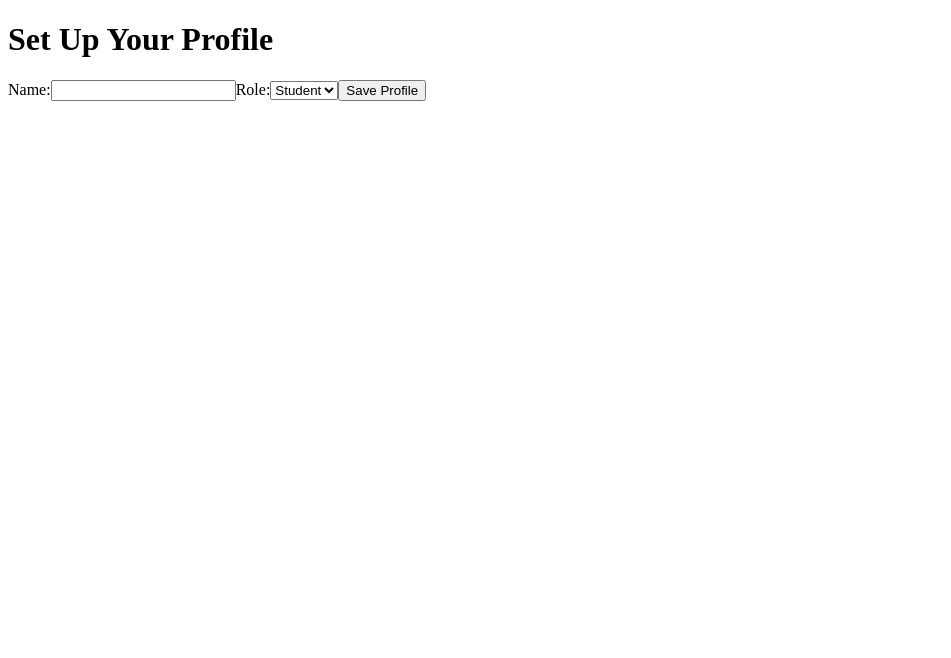
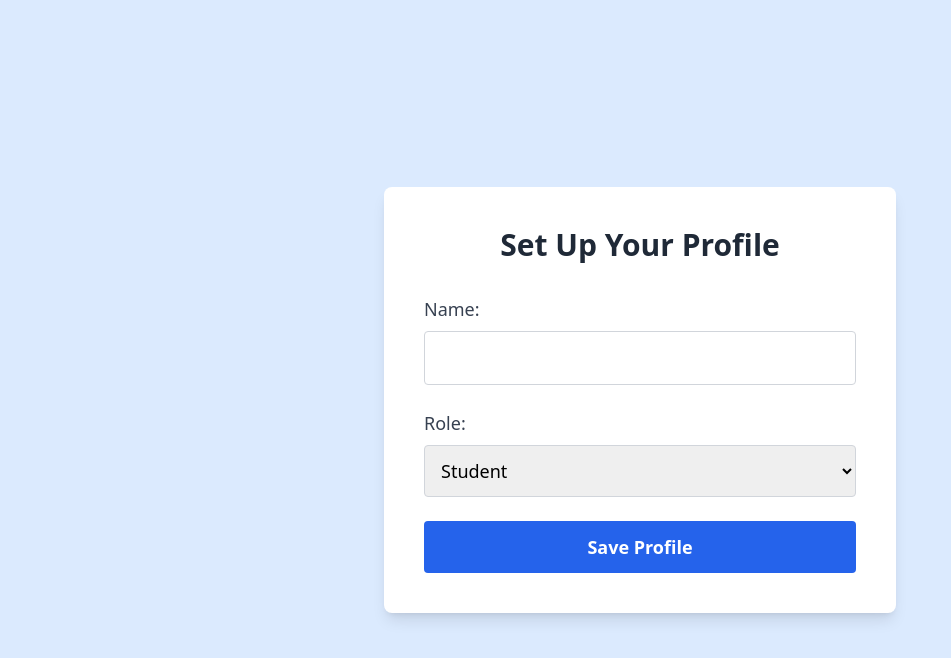
Before and after one commit to kobeit2003/Hack.NC, a React (Create React App) app: page /profile-setup in a window 1280 px wide. Shown: the top 658 px of the page, without its empty margins (0-951 px from the left). Built offline with nearby package versions, Linux system fonts and the light colour scheme; no server answers; the database is empty; sample sign-in values are in the browser's storage.

Commit message:
styling of profile setup

```diff
--- a/package.json
+++ b/package.json
@@ -30,5 +30,10 @@
       "last 1 firefox version",
       "last 1 safari version"
     ]
+  },
+  "devDependencies": {
+    "autoprefixer": "^10.4.20",
+    "postcss": "^8.4.47",
+    "tailwindcss": "^3.4.14"
   }
 }
--- /dev/null
+++ b/postcss.config.js
@@ -0,0 +1,6 @@
+module.exports = {
+    plugins: {
+      tailwindcss: {},
+      autoprefixer: {},
+    },
+  };
--- a/src/index.js
+++ b/src/index.js
@@ -2,6 +2,7 @@ import React from 'react';
 import ReactDOM from 'react-dom/client'; // Use 'react-dom/client' for React 18
 import App from './App';
 import AuthProvider from './contexts/AuthContext';
+import './styles.css';
 
 const rootElement = document.getElementById('root');
 if (rootElement) {
--- a/src/pages/ProfileSetup.js
+++ b/src/pages/ProfileSetup.js
@@ -50,66 +50,82 @@ const ProfileSetup = ({ onRoleUpdate }) => {
   };
 
   return (
-    <div>
-      <h1>Set Up Your Profile</h1>
-      <form onSubmit={handleSubmit}>
-        <label>
-          Name:
+    <div className="flex justify-center items-center min-h-screen bg-blue-100">
+      <div className="w-full max-w-lg bg-white p-10 rounded-lg shadow-lg">
+        <h1 className="text-3xl font-bold mb-8 text-center text-gray-800">Set Up Your Profile</h1>
+        <form onSubmit={handleSubmit} className="space-y-6">
+          <label className="block">
+            <span className="text-lg text-gray-700">Name:</span>
             <input
               type="text"
               value={name}
               onChange={(e) => setName(e.target.value)}
               required
+              className="mt-2 block w-full p-3 text-lg border border-gray-300 rounded focus:outline-none focus:ring-2 focus:ring-blue-300"
             />
           </label>
-        <label>
-          Role:
-          <select value={role} onChange={(e) => setRole(e.target.value)}>
+          <label className="block">
+            <span className="text-lg text-gray-700">Role:</span>
+            <select
+              value={role}
+              onChange={(e) => setRole(e.target.value)}
+              className="mt-2 block w-full p-3 text-lg border border-gray-300 rounded focus:outline-none focus:ring-2 focus:ring-blue-300"
+            >
               <option value="Student">Student</option>
               <option value="Tutor">Tutor</option>
             </select>
           </label>
 
-        {role === 'Tutor' && ( // Conditionally render these fields for tutors
+          {role === 'Tutor' && (
             <>
-            <label>
-              Phone Number:
+              <label className="block">
+                <span className="text-lg text-gray-700">Phone Number:</span>
                 <input
                   type="text"
                   value={phone}
                   onChange={(e) => setPhone(e.target.value)}
                   placeholder="(555) 123-4567"
                   required
+                  className="mt-2 block w-full p-3 text-lg border border-gray-300 rounded focus:outline-none focus:ring-2 focus:ring-blue-300"
                 />
               </label>
-            <label>
-              Email:
+              <label className="block">
+                <span className="text-lg text-gray-700">Email:</span>
                 <input
                   type="email"
                   value={email}
                   onChange={(e) => setEmail(e.target.value)}
                   required
+                  className="mt-2 block w-full p-3 text-lg border border-gray-300 rounded focus:outline-none focus:ring-2 focus:ring-blue-300"
                 />
               </label>
-            <label>
-              Bio (Optional):
+              <label className="block">
+                <span className="text-lg text-gray-700">Bio (Optional):</span>
                 <textarea
                   value={bio}
                   onChange={(e) => setBio(e.target.value)}
+                  className="mt-2 block w-full p-3 text-lg border border-gray-300 rounded focus:outline-none focus:ring-2 focus:ring-blue-300"
                 />
               </label>
-            <label>
-              Typical Schedule (Optional):
+              <label className="block">
+                <span className="text-lg text-gray-700">Typical Schedule (Optional):</span>
                 <textarea
                   value={schedule}
                   onChange={(e) => setSchedule(e.target.value)}
+                  className="mt-2 block w-full p-3 text-lg border border-gray-300 rounded focus:outline-none focus:ring-2 focus:ring-blue-300"
                 />
               </label>
             </>
           )}
 
-        <button type="submit">Save Profile</button>
+          <button
+            type="submit"
+            className="w-full py-3 px-4 bg-blue-600 text-white font-semibold text-lg rounded hover:bg-blue-700 focus:outline-none focus:ring-2 focus:ring-blue-500 focus:ring-opacity-50"
+          >
+            Save Profile
+          </button>
         </form>
+      </div>
     </div>
   );
 };
--- a/src/styles.css
+++ b/src/styles.css
@@ -0,0 +1,3 @@
+@tailwind base;
+@tailwind components;
+@tailwind utilities;
--- /dev/null
+++ b/tailwind.config.js
@@ -0,0 +1,10 @@
+module.exports = {
+  content: [
+    "./src/**/*.{js,jsx,ts,tsx}",
+    "./public/index.html",
+  ],
+  theme: {
+    extend: {},
+  },
+  plugins: [],
+};
```
Also changed, not shown: 1 other file (tests, documents, lock files or other folders). Lines whose indentation alone changed are shown as unchanged.
